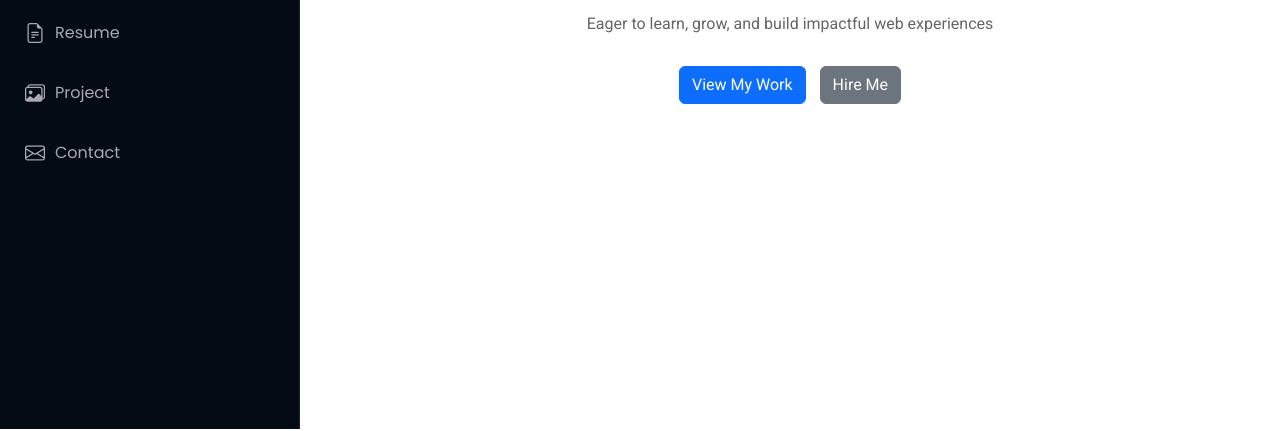
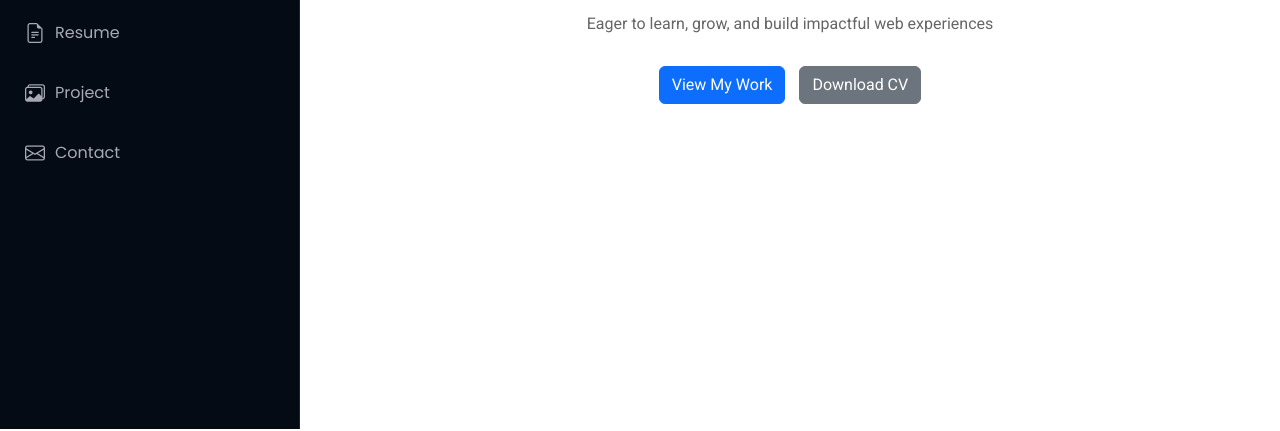
Before and after one commit to SANKARESWARANP/personalPortfolio, a plain HTML site: page index.html in a window 1280 px wide. Shown: the part 371-802 px from the top of the page. Drawn offline with Linux system fonts and the light colour scheme; some icons are missing.

Commit message:
Updated resume button functionality

```diff
--- a/index.html
+++ b/index.html
@@ -89,8 +89,8 @@
 
     <div class="hero-buttons" style="margin-bottom: 20px;">
       <a href="#portfolio" class="btn btn-primary" style="margin-right: 10px;">View My Work</a>
-      <a href="#contact" class="btn btn-secondary">Hire Me</a>
-    </div>
+      <a href="./assets/Resume..pdf" class="btn btn-secondary" download>Download CV</a>
+</div>
 
     <div class="social-links" style="margin-top: 20px;">
       <a href="https://github.com/yourgithub" target="_blank" style="margin-right: 15px;">
```
Also changed, not shown: 1 other file.
